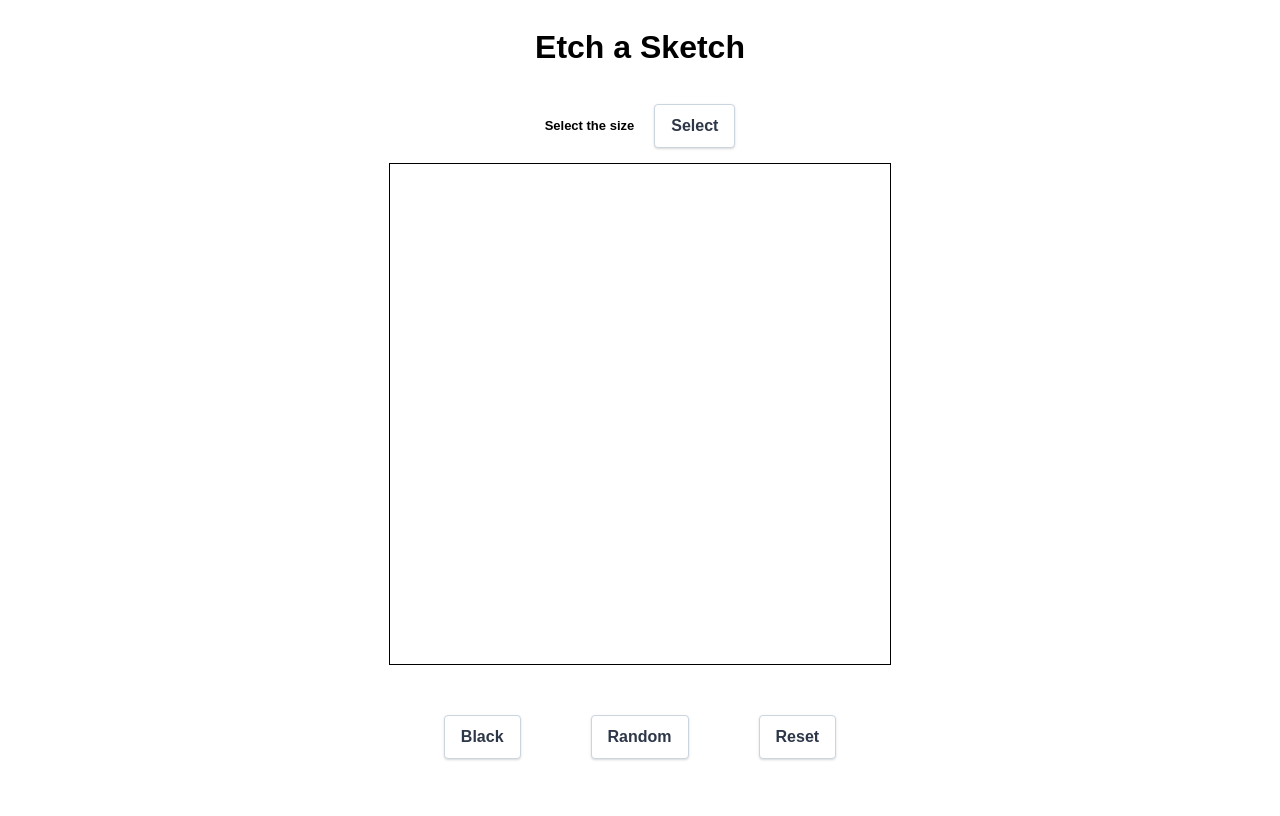
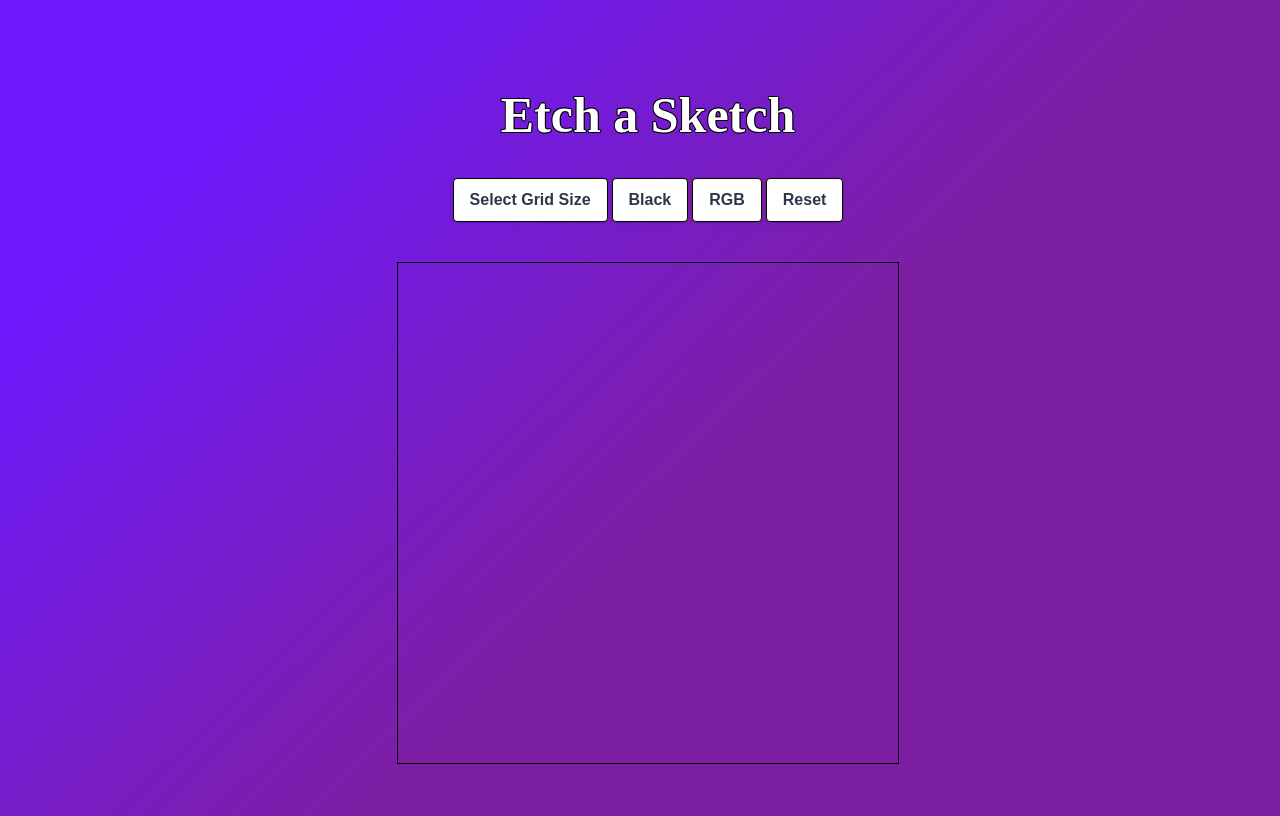
Before and after one commit to delboyq44/Etch-a-Sktech, a plain HTML site: page index.html in a window 1280 px wide. Drawn offline with Linux system fonts and the light colour scheme; a web font is replaced by a local one.

Commit message:
etch a sketch finished adding final touches

```diff
--- a/index.html
+++ b/index.html
@@ -4,22 +4,21 @@
     <meta charset="UTF-8">
     <meta http-equiv="X-UA-Compatible" content="IE=edge">
     <meta name="viewport" content="width=device-width, initial-scale=1.0">
-    <title>Etch a Sketch</title>
+    <title>Document</title>
     <link rel="stylesheet" href="style.css">
-    <script src="./main.js"></script>
-</head>
+    <link rel="preconnect" href="https://fonts.googleapis.com">
+    <link rel="preconnect" href="https://fonts.gstatic.com" crossorigin>
+    <link href="https://fonts.googleapis.com/css2?family=Erica+One&display=swap" rel="stylesheet">
 <body>
     <h1>Etch a Sketch</h1>
-    <div class="header">
-        <h6>Select the size</h6>
-        <button id="popup" class="selectButton">Select</button>
+    <div class="buttons">
+        <button id="select">Select Grid Size</button>
+        <button class="black" onclick="setColor('black')">Black</button>
+        <button class="rgb" onclick ="setColor('random')">RGB</button>
+        <button class="reset" onclick="reset()">Reset</button>
     </div>
-    <div class="container">
-    </div>
-    <div class="footer">
-        <button class="blackButton">Black</button>
-        <button class="randomButton">Random</button>
-        <button class="resetButton">Reset</button>
-    </div>
+    <p id="msg"></p>
+    <div class="container"></div>
+    <script src="main.js"></script>
 </body>
 </html>
--- a/main.js
+++ b/main.js
@@ -0,0 +1,57 @@
+ let color = "black";
+
+ document.addEventListener("DOMContentLoaded", () => {
+    makeRows(16);
+ })
+const makeRows = (size) => {
+    let grid = document.querySelector('.container');
+
+    grid.style.gridTemplateColumns = `repeat(${size}, 1fr)`;
+    grid.style.gridTemplateRows = `repeat(${size}, 1fr)`;
+
+    let rowsTimesColumns = size * size;
+
+    for (let i = 0; i < rowsTimesColumns; i++) {
+        let divItem = document.createElement('div');
+        divItem.addEventListener('mouseover', divColor)
+        divItem.classList.add('grid-item')
+        grid.insertAdjacentElement('beforeend', divItem);
+    }
+}
+
+function checkSize() {
+    let userPrompt = prompt("Enter a number between (2-100): ");
+    let message = document.querySelector("#msg");
+    if (userPrompt === "") {
+        message.innerHTML = "Enter a value!";
+    } else if (userPrompt < 2 || userPrompt > 100) {
+        message.innerHTML = "Enter a number between (2-100)!";
+    } else {
+        message.innerHTMl = "Play Time!";
+        return userPrompt;
+    }
+}
+
+let selectButton = document.querySelector('#select');
+selectButton.addEventListener('click', () => {
+    let size = checkSize();
+    makeRows(size)
+})
+
+function divColor() {
+    if (color == 'random') {
+        this.style.backgroundColor = `hsl(${Math.random() * 360}, 100%, 50%)`
+    } else {
+        this.style.backgroundColor = "black";
+    }
+
+}
+
+function setColor(colorChoice) {
+    color = colorChoice
+}
+
+const reset = () => {
+    let divs = document.querySelectorAll('div');
+    divs.forEach((div) => div.style.backgroundColor = "white");
+}
--- a/style.css
+++ b/style.css
@@ -1,19 +1,23 @@
+
 body {
+    height: 100vh;
+    width: 100%;
     display: flex;
     justify-content: center;
     align-items: center;
     flex-direction: column;
+    background-image: linear-gradient(135.9deg, rgb(109, 25, 252) 16.4%, rgb(125, 31, 165) 56.1%);
 }
 
-h1,
-h6 {
-    font-family: 'Kanit', sans-serif;
+.buttons {
+    background-image: linear-gradient(135.9deg, rgb(109, 25, 252) 16.4%, rgb(125, 31, 165) 56.1%);
+    gap: 5px;
 }
 
-.blackButton,
-.resetButton,
-.randomButton,
-.selectButton {
+#select,
+.black,
+.rgb,
+.reset {
     display: inline-block;
     outline: 0;
     border: 0;
@@ -24,32 +28,34 @@ h6 {
     font-size: 16px;
     font-weight: 600;
     color: #2d3748;
-    border: 1px solid #cbd5e0;
+    border: 1px solid black;
     line-height: 26px;
     box-shadow: 0 1px 3px 0 rgba(0,0,0,.1),0 1px 2px 0 rgba(0,0,0,.06);
 }
 
-.header {
-    display: flex;
-    justify-content: center;
-    align-items: center;
-    gap: 20px;
-}
-
-.footer {
-    display: flex;
-    flex-direction: row;
-    gap: 70px;
-    margin-top: 50px;
+h1 {
+    font-family: 'Erica One';
+    color: white;
+    font-size: 50px;
+    text-shadow: rgb(0, 0, 0) 1px 0px 0px, rgb(0, 0, 0) 0.540302px 0.841471px 0px, rgb(0, 0, 0) -0.416147px 0.909297px 0px, rgb(0, 0, 0) -0.989993px 0.14112px 0px, rgb(0, 0, 0) -0.653644px -0.756803px 0px, rgb(0, 0, 0) 0.283662px -0.958924px 0px, rgb(0, 0, 0) 0.96017px -0.279416px 0px;
 }
 
 .container {
+    display: grid;
     width: 500px;
     height: 500px;
-    display: grid;
+    grid-template-columns: auto 1fr;
+    grid-template-rows: auto 1fr;
     border: 1px solid black;
 }
 
-h6 {
-    font-size: 13px;
+#msg {
+    font-family: 'Erica One';
+    color: white;
+    font-size: 20px;
 }
+
+.grid-item {
+    grid-template-columns: auto 1fr;
+    grid-template-rows: auto 1fr;
+}
```
